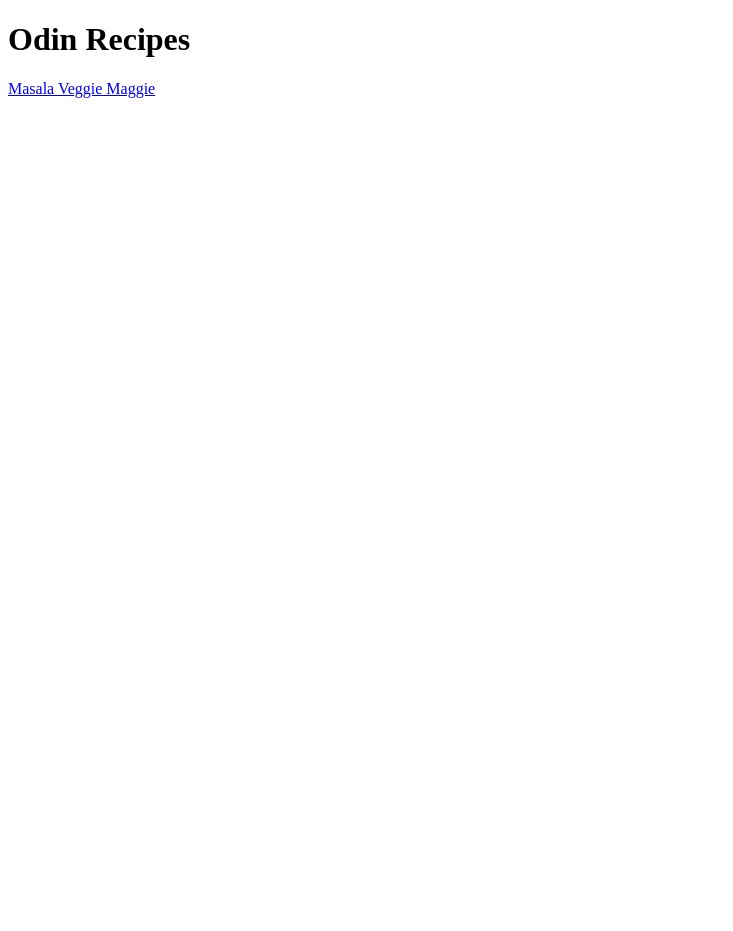
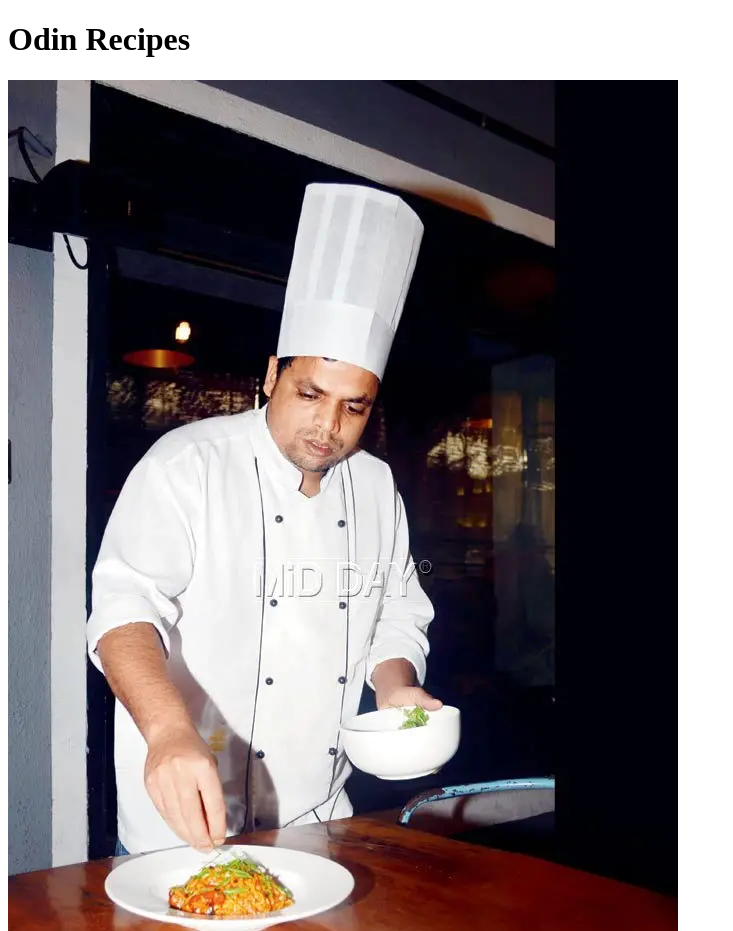
Before and after one commit to DVS-CODES/odin-recipes, a plain HTML site: page index.html in a window 1280 px wide. Shown: the top 931 px of the page, without its empty margins (0-733 px from the left). Before the commit the page ends 800 px from the top, so only its background shows below. Drawn offline with Linux system fonts and the light colour scheme.

Commit message:
added an image for the homepage

```diff
--- a/index.html
+++ b/index.html
@@ -6,7 +6,7 @@
 </head>
 <body>
     <h1>Odin Recipes</h1>
-
+    <p><img src="images/TikkaMaggie19.jpg"></p>
     <a href="recipes/masala_veggie_maggie.html">Masala Veggie Maggie</a>
 </body>
 </html>
```
Also changed, not shown: images/TikkaMaggie19.jpg (added).
